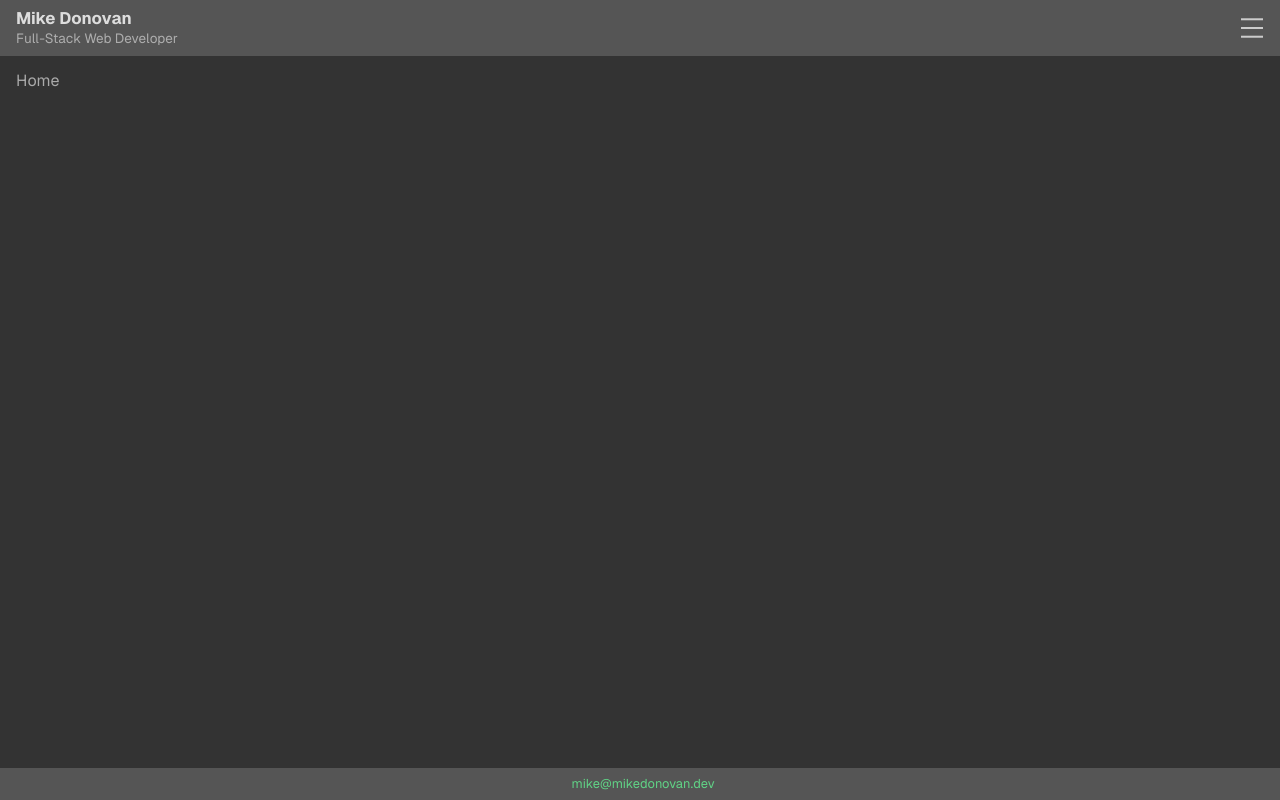
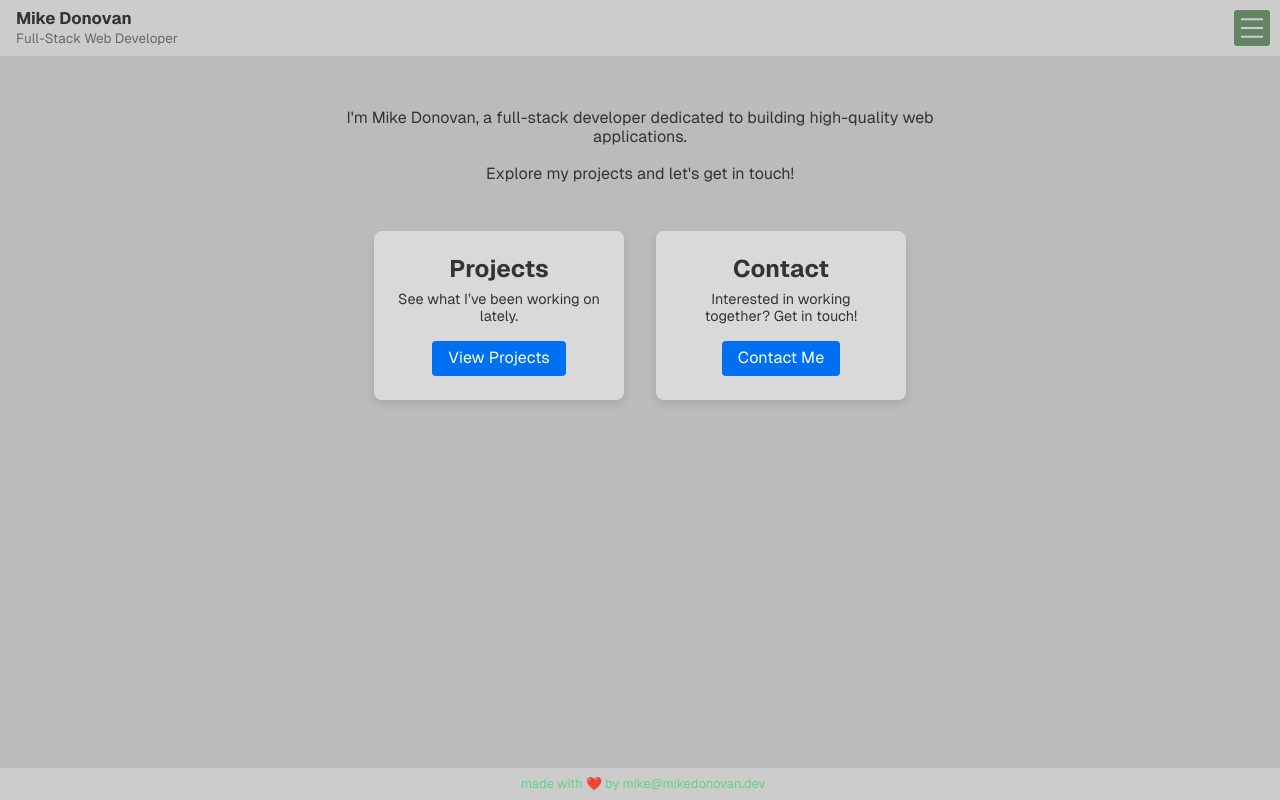
Before and after one commit to eggborne/next-portfolio, a Next.js app: page / in a window 1280 px wide. Built offline with nearby package versions, Linux system fonts and the light colour scheme.

Commit message:
Begin to implement light/dark/system toggle

```diff
--- a/src/app/contact/Contact.module.css
+++ b/src/app/contact/Contact.module.css
@@ -15,17 +15,15 @@
 .contactInfo h2 {
   grid-column-end: span 2;
   font-weight: 700;
-  color: #1a202c;
-  background: linear-gradient(120deg, #2563eb, #7c3aed);
+  background: var(--title-gradient);
   -webkit-background-clip: text;
   -webkit-text-fill-color: transparent;
 }
 
 .contactInfo p {
-  color: #aeb9cb;
   line-height: 1.25;
 }
 
 .contactInfo > * {
-  min-height: 3rem;
+  min-height: 2.5rem;
 }
--- a/src/app/globals.css
+++ b/src/app/globals.css
@@ -9,12 +9,20 @@
   --hamburger-size: calc(var(--header-height) * 0.65);
   --footer-height: 2rem;
   --main-padding: 1rem;
+
   /* colors */
-  --main-bg-color: #333;
-  --main-font-color: #aaa;
-  --header-bg-color: #555;
-  --header-font-color: #ddd;
+  --main-bg-color: #bbb;
+  --main-font-color: #333;
+  --header-bg-color: #ccc;
+  --header-font-color: #333;
   --link-color: rgb(96, 211, 134);
+  --card-bg-color: rgba(220, 220, 220, 0.95);
+  --hamburger-bg-color: rgb(99, 132, 99);
+  --hamburger-bar-color: #ccc;
+  --front-end-color: #2563eb;
+  --back-end-color: #059669;
+  --deployment-color: #7c3aed;
+  --title-gradient: linear-gradient(120deg, #2563eb, #7c3aed);
 
   --animation-speed: 250ms;
 }
@@ -85,7 +93,7 @@ header>a>h1 {
   margin: 0;
 }
 
-.header-legend{
+.header-legend {
   font-weight: bold;
 }
 
@@ -98,3 +106,18 @@ small {
   font-weight: normal;
   opacity: 0.65;
 }
+
+@media (prefers-color-scheme: dark) {
+  :root {
+    --main-bg-color: #333;
+    --main-font-color: #aaa;
+    --header-bg-color: #555;
+    --header-font-color: #ddd;
+    --link-color: #74da97;
+    --card-bg-color: #212121f2;
+    --front-end-color: #98b1e7;
+    --back-end-color: #7ec1ac;
+    --deployment-color: #b89de8;
+    --title-gradient: linear-gradient(120deg, #9dbcfe, #8748f3);
+  }
+}
--- a/src/app/layout.tsx
+++ b/src/app/layout.tsx
@@ -2,7 +2,6 @@ import type { Metadata } from "next";
 import localFont from "next/font/local";
 import "./globals.css";
 import Link from "next/link";
-import Hamburger from "@/components/Hamburger/Hamburger.client";
 import Header from "@/components/Header/Header";
 
 const geistSans = localFont({
@@ -33,7 +32,7 @@ export default function RootLayout({
         {children}
         <footer>
           <Link href='mailto:mike@mikedonovan.dev'>
-            mike@mikedonovan.dev
+            made with ❤️ by mike@mikedonovan.dev
           </Link>
         </footer>
       </body>
--- a/src/app/page.module.css
+++ b/src/app/page.module.css
@@ -3,4 +3,54 @@
   font-family: var(--font-geist-sans), sans-serif;
   -webkit-font-smoothing: antialiased;
   -moz-osx-font-smoothing: grayscale;
+  display: flex;
+  flex-direction: column;
+  align-items: center;
+  padding: 2rem;
+  text-align: center;
 }
+
+.intro {
+  max-width: 600px;
+  margin-bottom: 3rem;
+}
+
+.sectionLinks {
+  display: flex;
+  gap: 2rem;
+  flex-wrap: wrap;
+  justify-content: center;
+}
+
+.linkCard {
+  background-color: var(--card-bg-color);
+  padding: 1.5rem;
+  border-radius: 8px;
+  box-shadow: 0 4px 8px rgba(0, 0, 0, 0.1);
+  max-width: 250px;
+  text-align: center;
+}
+
+.linkCard h2 {
+  margin-top: 0;
+}
+
+.linkCard p {
+  font-size: 0.9rem;
+  line-height: 1.2;
+  margin: 0.5rem 0 1rem;
+}
+
+.linkButton {
+  display: inline-block;
+  padding: 0.5rem 1rem;
+  background-color: #0070f3;
+  color: white;
+  text-decoration: none;
+  border-radius: 4px;
+  transition: background-color 0.3s;
+}
+
+.linkButton:hover {
+  background-color: #005bb5;
+}
--- a/src/app/page.tsx
+++ b/src/app/page.tsx
@@ -1,3 +1,4 @@
+import Link from "next/link";
 import styles from "./page.module.css";
 
 export const metadata = {
@@ -8,7 +9,27 @@ export default function Home() {
 
   return (
     <section className={styles.home}>
-      Home
+      <div className={styles.intro}>
+        <h1></h1>
+        <p>I'm Mike Donovan, a full-stack developer dedicated to building high-quality web applications.</p>
+        <br />
+        <p>Explore my projects and let's get in touch!</p>
+      </div>
+
+      <div className={styles.sectionLinks}>
+        <div className={styles.linkCard}>
+          <h2>Projects</h2>
+          <p>See what I’ve been working on lately.</p>
+          <Link href="/projects" className={styles.linkButton}>View Projects</Link>
+        </div>
+
+        <div className={styles.linkCard}>
+          <h2>Contact</h2>
+          <p>Interested in working together? Get in touch!</p>
+          <Link href="/contact" className={styles.linkButton}>Contact Me</Link>
+        </div>
+      </div>
     </section>
+
   );
 }
--- a/src/components/Hamburger/Hamburger.module.css
+++ b/src/components/Hamburger/Hamburger.module.css
@@ -4,7 +4,7 @@
   position: relative;
   width: var(--hamburger-size);
   height: var(--hamburger-size);
-  background-color: var(--hamburger-color);
+  background-color: var(--hamburger-bg-color);
   border-radius: 8%;
   transition: all 250ms ease;
 }
@@ -15,7 +15,7 @@
   height: var(--hamburger-bar-thickness);
   left: calc((var(--hamburger-size) - var(--hamburger-bar-width)) / 2);
   top: calc((var(--hamburger-size) / 2) - (var(--hamburger-bar-thickness) / 2));
-  background-color: #ccc;
+  background-color: var(--hamburger-bar-color);
   transition: all 125ms ease !important;
 }
 
```
Also changed, not shown: src/components/ContactForm/ContactForm.module.css (+3 -35 lines), src/components/ProjectCard/ProjectCard.module.css (+8 -12 lines).
